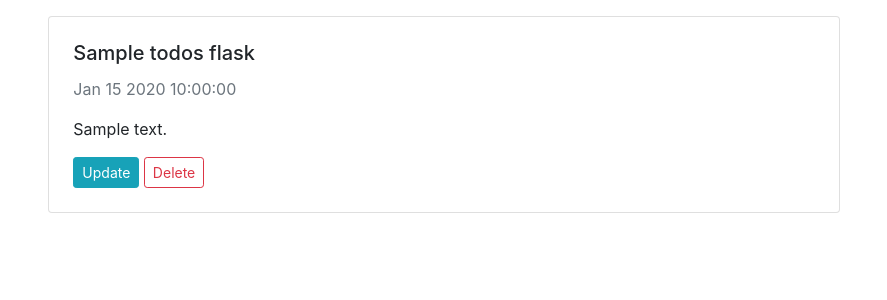
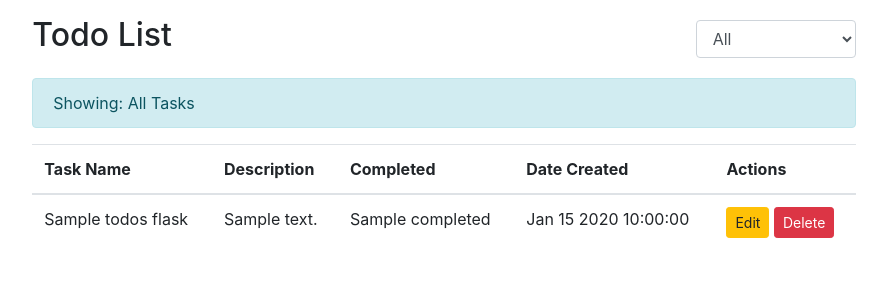
Before and after one commit to retalali16/LifeHub-All-in-One-Organizer, a Flask app: page / in a window 1280 px wide. Shown: the part 56-356 px from the top of the page, without its empty margins (196-1083 px from the left). Run offline with Flask 2, Linux system fonts and the light colour scheme; a database or web service that is not in the repository returns one stand-in record (values such as "Sample title"); some libraries are stand-ins or nearby versions.

Commit message:
I made a lisit to select which is completed task or not completed

```diff
--- a/application/__init__.py
+++ b/application/__init__.py
@@ -3,7 +3,6 @@ from flask_pymongo import PyMongo
 
 app = Flask(__name__)
 app.config["SECRET_KEY"] = "db24c608640f5034b30b8e1e1eb5618ed0ffdbf5"
-# app.config["MONGO_URI"] = "mongodb+srv://smostafaahmed:MW70J69NbYYr8800@cluster0.84fy8.mongodb.net/?retryWrites=true&w=majority&appName=Cluster0"
 app.config["MONGO_URI"] = "mongodb://localhost:27017/myDatabase"
 
 # mongodb database
--- a/application/routes.py
+++ b/application/routes.py
@@ -1,8 +1,6 @@
 from application import app
 from flask import render_template, request, redirect, flash, url_for
-
 from bson import ObjectId
-
 from .forms import TodoForm
 from application import db
 from datetime import datetime
@@ -10,16 +8,25 @@ from datetime import datetime
 
 @app.route("/")
 def get_todos():
+    filter_option = request.args.get("filter", "all")  # Default to show all todos
     todos = []
-    for todo in db.todos_flask.find().sort("date_created", -1):
+
+    if filter_option == "completed":
+        query = {"completed": "True"}
+    elif filter_option == "not_completed":
+        query = {"completed": "False"}
+    else:
+        query = {}
+
+    for todo in db.todos_flask.find(query).sort("date_created", -1):
         todo["_id"] = str(todo["_id"])
         todo["date_created"] = todo["date_created"].strftime("%b %d %Y %H:%M:%S")
         todos.append(todo)
 
-    return render_template("view_todos.html", todos = todos)
+    return render_template("view_todos.html", todos=todos, filter_option=filter_option)
 
 
-@app.route("/add_todo", methods = ['POST', 'GET'])
+@app.route("/add_todo", methods=["POST", "GET"])
 def add_todo():
     if request.method == "POST":
         form = TodoForm(request.form)
@@ -37,7 +44,7 @@ def add_todo():
         return redirect("/")
     else:
         form = TodoForm()
-    return render_template("add_todo.html", form = form)
+    return render_template("add_todo.html", form=form)
 
 
 @app.route("/delete_todo/<id>")
@@ -47,7 +54,7 @@ def delete_todo(id):
     return redirect("/")
 
 
-@app.route("/update_todo/<id>", methods = ['POST', 'GET'])
+@app.route("/update_todo/<id>", methods=["POST", "GET"])
 def update_todo(id):
     if request.method == "POST":
         form = TodoForm(request.form)
@@ -67,9 +74,8 @@ def update_todo(id):
         form = TodoForm()
 
         todo = db.todos_flask.find_one_or_404({"_id": ObjectId(id)})
-        print(todo)
         form.name.data = todo.get("name", None)
         form.description.data = todo.get("description", None)
-        form.completed.data = todo.get("completd", None)
+        form.completed.data = todo.get("completed", None)
 
-    return render_template("add_todo.html", form = form)
+    return render_template("add_todo.html", form=form)
--- a/application/templates/add_todo.html
+++ b/application/templates/add_todo.html
@@ -4,7 +4,7 @@
     <form action="" method="POST">
         {{ form.csrf_token() }}
         <fieldset class="form-group">
-            <legend>Login</legend>
+
 
             <div class="form-group">
                 {{ form.name.label(class="formcontrol-label") }}
--- a/application/templates/view_todos.html
+++ b/application/templates/view_todos.html
@@ -1,21 +1,50 @@
 {% extends "layout.html" %}
 {% block content %}
-<div>
-    {% for todo in todos %}
-        <div class="card p-1 m-3">
-            <div class="card-body">
-                {% if todo.completed == "True" %}
-                <h5 class="card-title"><del>{{ todo.name }}</del></h5>
-                {% else %}
-                <h5 class="card-title">{{ todo.name }}</h5>
-                {% endif %}
-                <p class="card-text text-muted">{{ todo.date_created }}</p>
-                <p class="card-text">{{ todo.description }}</p>
+<div class="d-flex justify-content-between align-items-center my-3">
+    <h2>Todo List</h2>
+    <form method="GET" action="/">
+        <select name="filter" class="form-control" onchange="this.form.submit()">
+            <option value="all" {% if filter_option == 'all' %}selected{% endif %}>All</option>
+            <option value="completed" {% if filter_option == 'completed' %}selected{% endif %}>Completed</option>
+            <option value="not_completed" {% if filter_option == 'not_completed' %}selected{% endif %}>Not Completed</option>
+        </select>
+    </form>
+</div>
 
-                <a href="{{ url_for('update_todo', id = todo._id) }}" class="btn btn-info btn-sm">Update</a>
-                <a href="{{ url_for('delete_todo', id = todo._id) }}" class="btn btn-outline-danger btn-sm">Delete</a>
-            </div>
-        </div>
-    {% endfor %}
+<div class="alert alert-info" role="alert">
+    Showing:
+    {% if filter_option == "completed" %}
+        Completed Tasks
+    {% elif filter_option == "not_completed" %}
+        Not Completed Tasks
+    {% else %}
+        All Tasks
+    {% endif %}
 </div>
+
+<table class="table table-hover">
+    <thead>
+        <tr>
+            <th>Task Name</th>
+            <th>Description</th>
+            <th>Completed</th>
+            <th>Date Created</th>
+            <th>Actions</th>
+        </tr>
+    </thead>
+    <tbody>
+        {% for todo in todos %}
+        <tr>
+            <td>{{ todo.name }}</td>
+            <td>{{ todo.description }}</td>
+            <td>{{ todo.completed }}</td>
+            <td>{{ todo.date_created }}</td>
+            <td>
+                <a href="{{ url_for('update_todo', id=todo._id) }}" class="btn btn-sm btn-warning">Edit</a>
+                <a href="{{ url_for('delete_todo', id=todo._id) }}" class="btn btn-sm btn-danger">Delete</a>
+            </td>
+        </tr>
+        {% endfor %}
+    </tbody>
+</table>
 {% endblock %}
```
Also changed, not shown: application/forms.py (+4 -4 lines).
